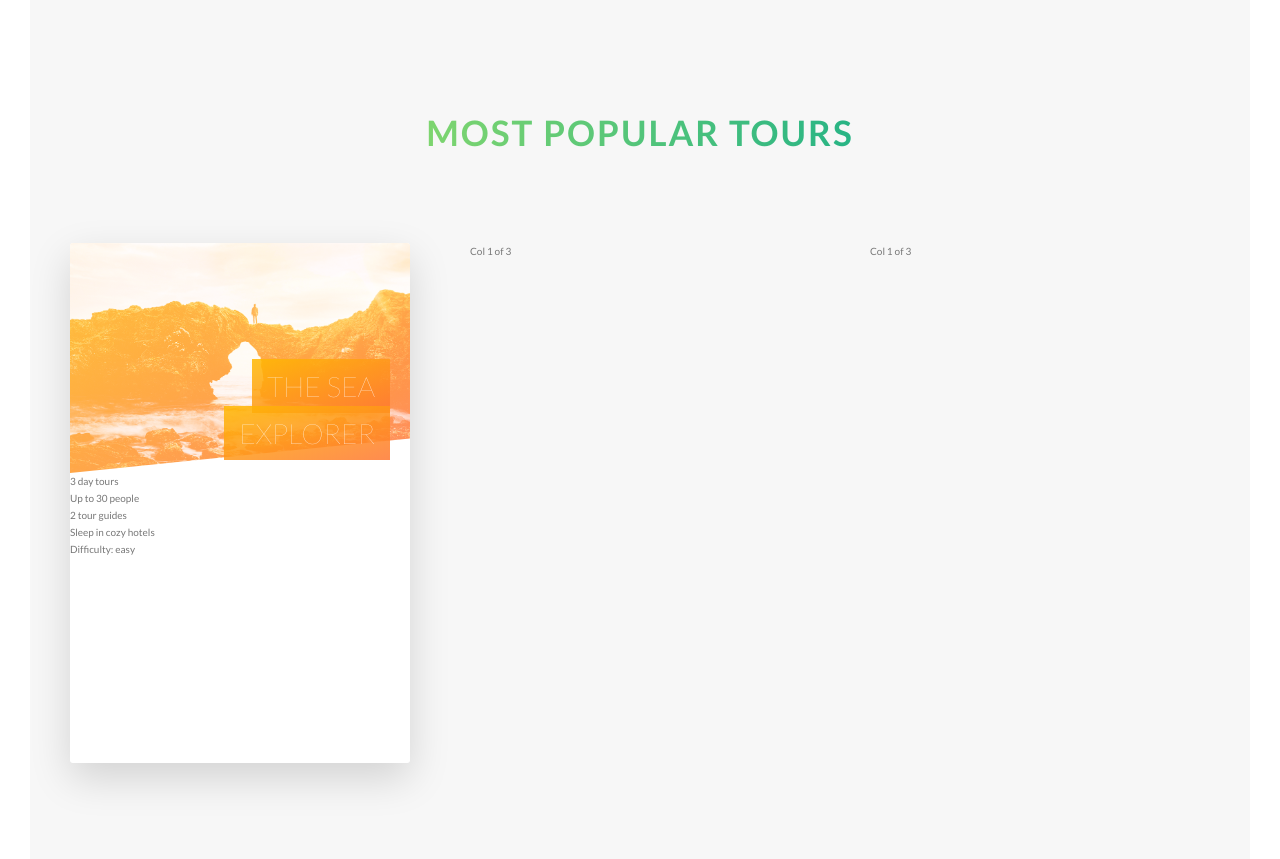
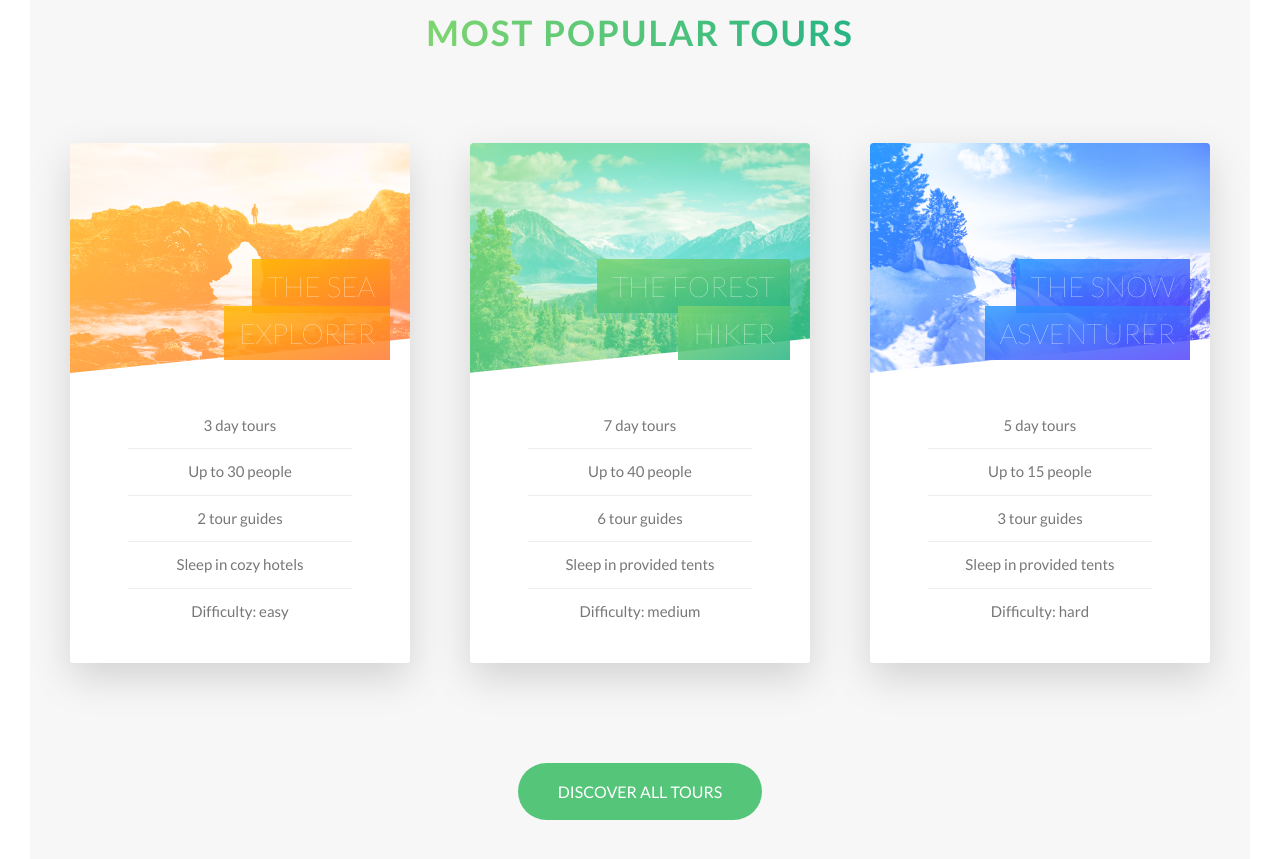
Before and after one commit to Vegasaga/Natours-project, a website: page index.html in a window 1280 px wide. Shown: the part 2459-3318 px from the top of the page. Drawn offline with Linux system fonts and the light colour scheme.

Commit message:
Added Sass and final settings

```diff
--- a/index.html
+++ b/index.html
@@ -32,7 +32,7 @@
     </header>
     <main>
       <section class="section-about">
-        <div class="u-center-text u-margin-bottom-8">
+        <div class="u-center-text u-margin-bottom-big">
           <h2 class="heading-secondary">
             Eciting tours for adventurous people
           </h2>
@@ -64,17 +64,17 @@
           <div class="col-1-of-2">
             <div class="composition">
               <img
-                src="img/nat-1.jpg"
+                src="img/nat-1-large.jpg"
                 alt="photo 1"
                 class="composition__photo composition__photo--p1"
               />
               <img
-                src="img/nat-2.jpg"
+                src="img/nat-2-large.jpg"
                 alt="photo 2"
                 class="composition__photo composition__photo--p2"
               />
               <img
-                src="img/nat-3.jpg"
+                src="img/nat-3-large.jpg"
                 alt="photo 3"
                 class="composition__photo composition__photo--p3"
               />
@@ -136,7 +136,7 @@
       </section>
 
       <section class="section-tours">
-        <div class="u-center-text u-margin-bottom-8">
+        <div class="u-center-text u-margin-bottom-big">
           <h2 class="heading-secondary">Most popular tours</h2>
         </div>
         <div class="row">
@@ -160,12 +160,80 @@
                 </div>
               </div>
               <div class="card__side card__side--back card__side--back-1">
-                Back
+                <div class="card__cta">
+                  <div class="card__price-box">
+                    <p class="card__price-only">Only</p>
+                    <p class="card__price-value">$297</p>
+                  </div>
+                  <a href="#" class="btn btn--white">Book now!</a>
+                </div>
               </div>
             </div>
           </div>
-          <div class="col-1-of-3">Col 1 of 3</div>
-          <div class="col-1-of-3">Col 1 of 3</div>
+          <div class="col-1-of-3">
+            <div class="card">
+              <div class="card__side card__side--front">
+                <div class="card__picture card__picture--2">&nbsp;</div>
+                <h4 class="card__heading">
+                  <span class="card__heading-span card__heading-span--2">
+                    The Forest hiker</span
+                  >
+                </h4>
+                <div class="card__details">
+                  <ul>
+                    <li>7 day tours</li>
+                    <li>Up to 40 people</li>
+                    <li>6 tour guides</li>
+                    <li>Sleep in provided tents</li>
+                    <li>Difficulty: medium</li>
+                  </ul>
+                </div>
+              </div>
+              <div class="card__side card__side--back card__side--back-2">
+                <div class="card__cta">
+                  <div class="card__price-box">
+                    <p class="card__price-only">Only</p>
+                    <p class="card__price-value">$497</p>
+                  </div>
+                  <a href="#" class="btn btn--white">Book now!</a>
+                </div>
+              </div>
+            </div>
+          </div>
+          <div class="col-1-of-3">
+            <div class="card">
+              <div class="card__side card__side--front">
+                <div class="card__picture card__picture--3">&nbsp;</div>
+                <h4 class="card__heading">
+                  <span class="card__heading-span card__heading-span--3">
+                    The snow asventurer</span
+                  >
+                </h4>
+                <div class="card__details">
+                  <ul>
+                    <li>5 day tours</li>
+                    <li>Up to 15 people</li>
+                    <li>3 tour guides</li>
+                    <li>Sleep in provided tents</li>
+                    <li>Difficulty: hard</li>
+                  </ul>
+                </div>
+              </div>
+              <div class="card__side card__side--back card__side--back-3">
+                <div class="card__cta">
+                  <div class="card__price-box">
+                    <p class="card__price-only">Only</p>
+                    <p class="card__price-value">$897</p>
+                  </div>
+                  <a href="#" class="btn btn--white">Book now!</a>
+                </div>
+              </div>
+            </div>
+          </div>
+        </div>
+
+        <div class="u-center-text u-margin-top-huge">
+          <a href="#" class="btn btn--green">Discover all tours</a>
         </div>
       </section>
     </main>
--- a/sass/base/_utilities.scss
+++ b/sass/base/_utilities.scss
@@ -9,6 +9,14 @@
   margin-bottom: 4rem;
 }
 
-.u-margin-bottom-8 {
+.u-margin-bottom-big {
   margin-bottom: 8rem;
 }
+
+.u-margin-top-big {
+  margin-top: 8rem;
+}
+
+.u-margin-top-huge {
+  margin-top: 10rem;
+}
--- a/sass/components/_button.scss
+++ b/sass/components/_button.scss
@@ -32,6 +32,15 @@
 
     &::after {
       background-color: $color-white;
+    }
+  }
+
+  &--green {
+    background-color: $color-primary;
+    color: $color-white;
+
+    &::after {
+      background-color: $color-primary;
     }
   }
 
@@ -70,7 +79,7 @@
     background-color: $color-primary;
     color: $color-white;
     box-shadow: 0 1rem 2rem rgba($color-black, 0.15);
-    transform: translateY(-2rem);
+    transform: translateY(-2px);
   }
 
   &:active {
--- a/sass/components/_card.scss
+++ b/sass/components/_card.scss
@@ -31,6 +31,22 @@
           $color-secondary-dark
         );
       }
+
+      &-2 {
+        background-image: linear-gradient(
+          to right bottom,
+          $color-primary-light,
+          $color-primary-dark
+        );
+      }
+
+      &-3 {
+        background-image: linear-gradient(
+          to right bottom,
+          $color-tertiary-light,
+          $color-tertiary-dark
+        );
+      }
     }
   }
 
@@ -48,6 +64,8 @@
     background-blend-mode: screen;
     -webkit-clip-path: polygon(0 0, 100% 0, 100% 85%, 0 100%);
     clip-path: polygon(0 0, 100% 0, 100% 85%, 0 100%);
+    border-top-left-radius: 3px;
+    border-top-right-radius: 3px;
 
     &--1 {
       background-image: linear-gradient(
@@ -58,10 +76,20 @@
         url(/img/nat-5.jpg);
     }
     &--2 {
-      background-image: url(/img/nat-5.jpg);
+      background-image: linear-gradient(
+          to right bottom,
+          $color-primary-light,
+          $color-primary-dark
+        ),
+        url(/img/nat-6.jpg);
     }
     &--3 {
-      background-image: url(/img/nat-5.jpg);
+      background-image: linear-gradient(
+          to right bottom,
+          $color-tertiary-light,
+          $color-tertiary-dark
+        ),
+        url(/img/nat-7.jpg);
     }
   }
 
@@ -89,6 +117,23 @@
       );
     }
 
+    &--2 {
+      background-image: linear-gradient(
+        to right bottom,
+        rgba($color-primary-light, 0.85),
+        rgba($color-primary-dark, 0.85)
+      );
+    }
+
+    &--3 {
+      background-image: linear-gradient(
+        to right bottom,
+        rgba($color-tertiary-light, 0.85),
+        rgba($color-tertiary-dark, 0.85)
+      );
+    }
+  }
+
   &__details {
     padding: 3rem;
     ul {
@@ -106,5 +151,30 @@
       }
     }
   }
+
+  //Back Side Styling
+  &__cta {
+    position: absolute;
+    top: 50%;
+    left: 50%;
+    transform: translate(-50%, -50%);
+    width: 90%;
+    text-align: center;
+  }
+
+  &__price-box {
+    text-align: center;
+    color: $color-white;
+    margin-bottom: 8rem;
+  }
+
+  &__price-only {
+    font-size: 1.4rem;
+    text-transform: uppercase;
+  }
+
+  &__price-value {
+    font-size: 6rem;
+    font-weight: 100;
   }
 }
--- a/sass/layout/_header.scss
+++ b/sass/layout/_header.scss
@@ -9,6 +9,7 @@
   background-size: cover;
   background-position: top;
   position: relative;
+  -webkit-clip-path: polygon(0 0, 100% 0, 100% 75vh, 0 100%);
   clip-path: polygon(0 0, 100% 0, 100% 75vh, 0 100%);
 
   &__logo-box {
--- a/sass/pages/_home.scss
+++ b/sass/pages/_home.scss
@@ -23,5 +23,6 @@
 
 .section-tours {
   background-color: $color-grey-light-1;
-  padding: 25rem 0 50rem 0;
+  padding: 25rem 0 15rem 0;
+  margin-top: -10rem;
 }
```
Also changed, not shown: css/style.css, 1 other file. Lines whose indentation alone changed are shown as unchanged.
